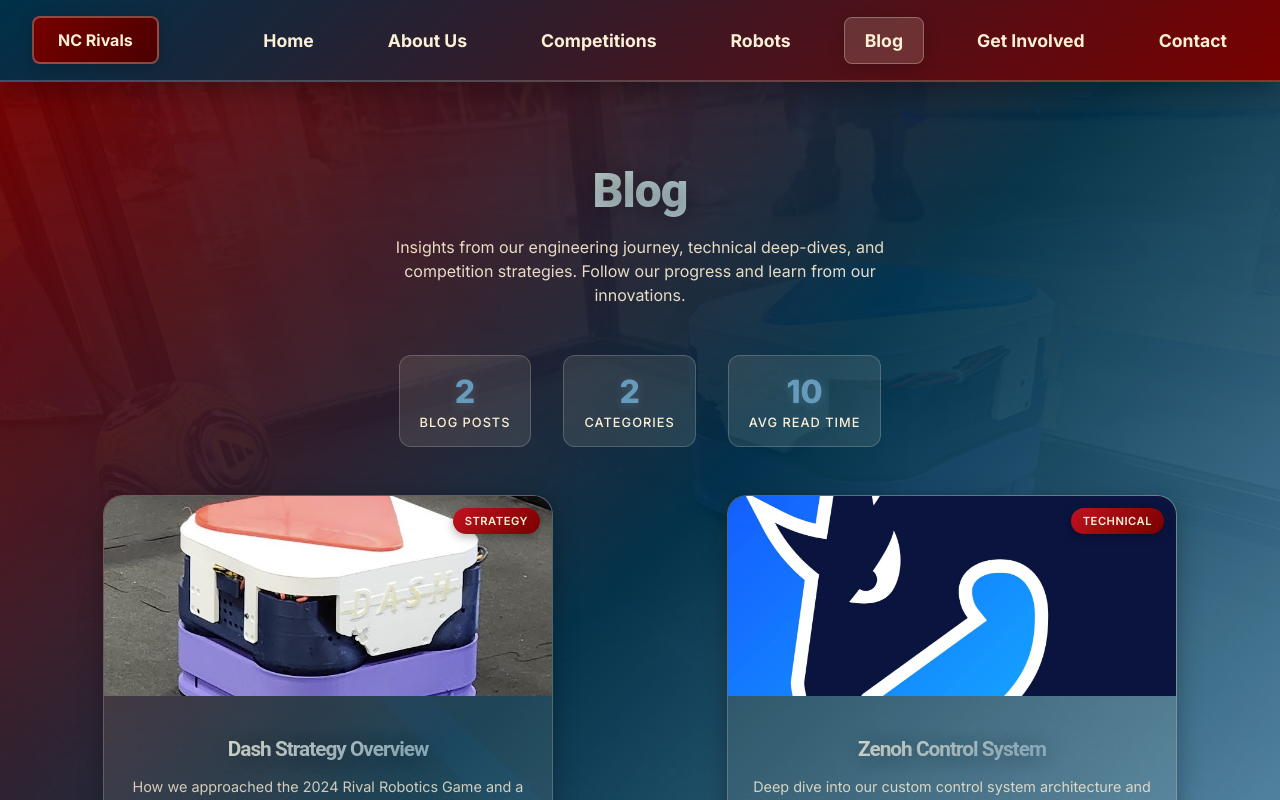
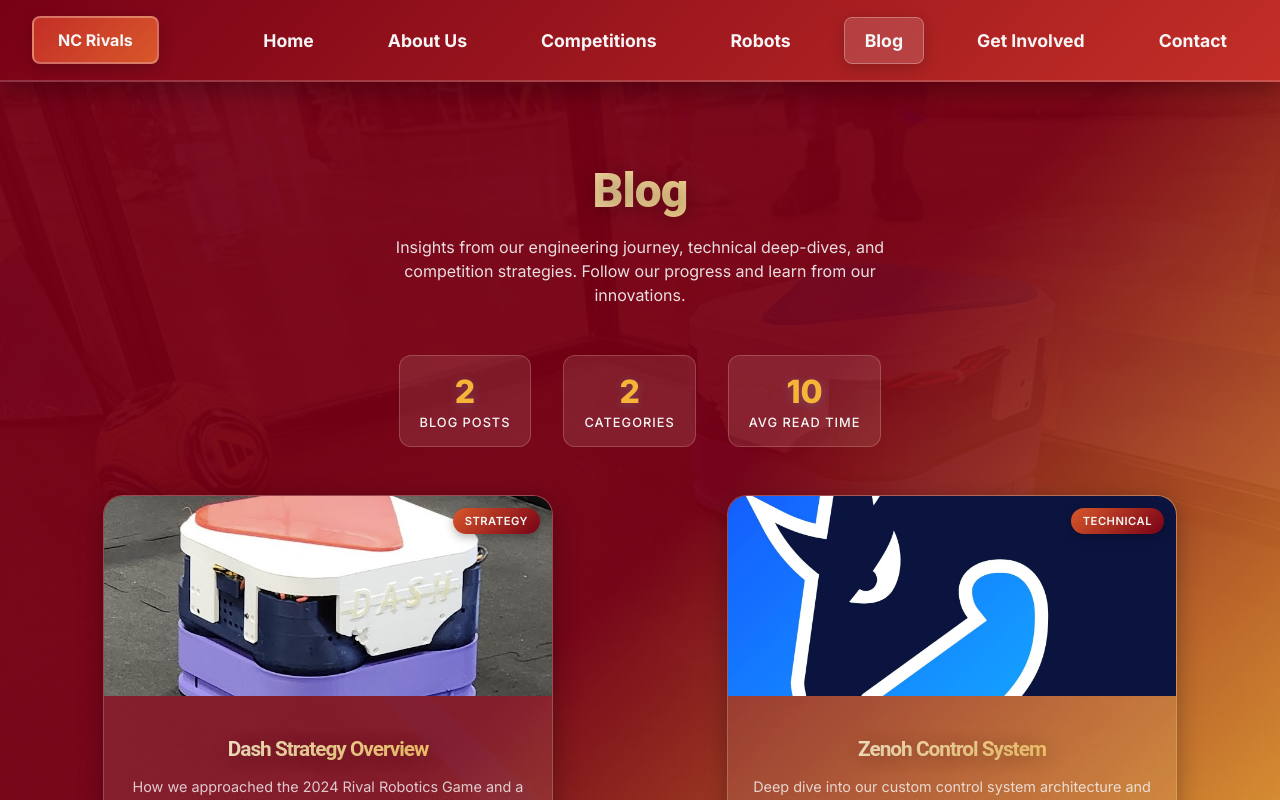
Before and after one commit to TimothyM2005/NCRivals, a React (Create React App) app in the folder ncrivals/: page /blog in a window 1280 px wide. Shown: the top 800 px of the page. Built offline with nearby package versions, Linux system fonts and the light colour scheme.

Commit message:
Color Updates

```diff
--- a/ncrivals/src/components/Navbar/Navbar.module.css
+++ b/ncrivals/src/components/Navbar/Navbar.module.css
@@ -1,16 +1,16 @@
 /* Navbar container */
 .navbar {
-  background: linear-gradient(135deg, var(--accent-color) 0%, var(--darkest-red) 100%);
+  background: linear-gradient(135deg, var(--jet) 0%, var(--penn-red) 100%);
   /* Dark gradient to match button style */
   display: flex;
   justify-content: space-between;
   align-items: center;
   /* Align items vertically */
   padding: 1rem 2rem;
-  color: var(--cream);
+  color: var(--seasalt);
   box-shadow: 0 8px 25px rgba(0, 0, 0, 0.3);
   /* Stronger shadow for depth */
-  border-bottom: 2px solid rgba(253, 240, 213, 0.2);
+  border-bottom: 2px solid rgba(246, 246, 246, 0.2);
   /* Subtle border for definition */
   position: sticky;
   /* Stick the navbar to the top */
@@ -40,14 +40,14 @@
   font-weight: bold;
   letter-spacing: 1.5px;
   /* Space between letters */
-  color: var(--cream);
+  color: var(--seasalt);
   text-shadow: 2px 2px 8px rgba(0, 0, 0, 0.6);
   /* Stronger shadow for logo */
   transition: color 0.3s ease;
 }
 
 .logo:hover {
-  color: var(--light-blue);
+  color: var(--platinum);
 }
 
 /* Navigation links container */
@@ -62,7 +62,7 @@
 
 /* Individual link styles */
 .navLinks li a {
-  color: var(--cream);
+  color: var(--seasalt);
   text-decoration: none;
   font-weight: bold;
   font-size: 1.1rem;
@@ -75,28 +75,28 @@
 
 /* Active link styles */
 .navLinks li a.active {
-  color: var(--cream);
-  background: rgba(253, 240, 213, 0.15);
-  border: 1px solid rgba(253, 240, 213, 0.3);
+  color: var(--seasalt);
+  background: rgba(246, 246, 246, 0.15);
+  border: 1px solid rgba(246, 246, 246, 0.3);
   box-shadow: 0 4px 15px rgba(0, 0, 0, 0.2);
 }
 
 /* Hover effect on links */
 .navLinks li a:hover {
-  color: var(--cream);
-  background: rgba(253, 240, 213, 0.1);
-  border: 1px solid rgba(253, 240, 213, 0.3);
+  color: var(--seasalt);
+  background: rgba(246, 246, 246, 0.1);
+  border: 1px solid rgba(246, 246, 246, 0.3);
   transform: translateY(-2px);
   box-shadow: 0 6px 20px rgba(0, 0, 0, 0.25);
 }
 
 /* Home button style */
 .homebutton {
-  background: linear-gradient(135deg, var(--darkest-red) 0%, #4a0000 100%);
+  background: linear-gradient(135deg, var(--penn-red) 0%, var(--engineering-orange) 100%);
   /* Match secondary button style */
-  color: var(--cream);
+  color: var(--seasalt);
   /* Cream text for contrast */
-  border: 2px solid rgba(253, 240, 213, 0.3);
+  border: 2px solid rgba(246, 246, 246, 0.3);
   padding: 0.75rem 1.5rem;
   /* Increased padding for better feel */
   border-radius: 8px;
@@ -112,19 +112,19 @@
 
 /* Home button hover effect */
 .homebutton:hover {
-  background: linear-gradient(135deg, #002a3b 0%, #5a0000 100%);
+  background: linear-gradient(135deg, var(--jet) 0%, var(--engineering-orange) 100%);
   /* Match primary button hover */
-  border-color: var(--cream);
+  border-color: var(--seasalt);
   transform: translateY(-2px);
-  box-shadow: 0 8px 25px rgba(120, 0, 0, 0.4);
+  box-shadow: 0 8px 25px rgba(153, 1, 0, 0.4);
 }
 
 /* Home button active state */
 .homebutton.active {
-  background: linear-gradient(135deg, #002a3b 0%, #5a0000 100%);
-  border-color: var(--light-blue);
+  background: linear-gradient(135deg, var(--jet) 0%, var(--engineering-orange) 100%);
+  border-color: var(--platinum);
   transform: translateY(-1px);
-  box-shadow: 0 6px 20px rgba(120, 0, 0, 0.3);
+  box-shadow: 0 6px 20px rgba(153, 1, 0, 0.3);
 }
 
 /* Mobile menu toggle button (hamburger) */
@@ -144,7 +144,7 @@
 .hamburger {
   width: 2rem;
   height: 0.25rem;
-  background: var(--cream);
+  background: var(--seasalt);
   border-radius: 10px;
   transition: all 0.3s linear;
   position: relative;
@@ -195,7 +195,7 @@
     height: 100vh;
     width: 100%;
     max-width: 300px;
-    background: linear-gradient(135deg, var(--accent-color) 0%, var(--darkest-red) 100%);
+    background: linear-gradient(135deg, var(--jet) 0%, var(--penn-red) 100%);
     flex-direction: column;
     justify-content: flex-start;
     align-items: center;
@@ -218,14 +218,14 @@
     font-size: 1.1rem;
     border-radius: 0;
     border: none;
-    border-bottom: 1px solid rgba(253, 240, 213, 0.1);
+    border-bottom: 1px solid rgba(246, 246, 246, 0.1);
     transition: all 0.3s ease;
   }
 
   .navLinks li a:hover,
   .navLinks li a.active {
-    background: rgba(253, 240, 213, 0.15);
-    border-bottom: 1px solid rgba(253, 240, 213, 0.3);
+    background: rgba(246, 246, 246, 0.15);
+    border-bottom: 1px solid rgba(246, 246, 246, 0.3);
     transform: none;
     box-shadow: none;
   }
--- a/ncrivals/src/pages/Competitions/Competitions.module.css
+++ b/ncrivals/src/pages/Competitions/Competitions.module.css
@@ -6,15 +6,15 @@ html,
 body {
   margin: 0;
   padding: 0;
-  background-color: var(--darkest-red);
+  background-color: var(--penn-red);
 }
 
 /* Competitions Section */
 .competitions {
   padding: 4rem 2rem;
-  background: linear-gradient(135deg, var(--darkest-red) 0%, var(--accent-color) 50%, var(--secondary-color) 100%);
+  background: linear-gradient(135deg, var(--penn-red) 0%, var(--jet) 50%, var(--platinum) 100%);
   min-height: 100vh;
-  color: var(--cream);
+  color: var(--seasalt);
   font-family: 'Inter', sans-serif;
   position: relative;
   overflow-x: hidden;
@@ -44,7 +44,7 @@ body {
 /* Headings */
 h2,
 h3 {
-  color: #cc0000;
+  color: var(--penn-red);
 }
 
 h2 {
@@ -60,7 +60,7 @@ h3 {
   list-style-type: none;
   padding: 0;
   font-size: 1.1rem;
-  color: #cc0000;
+  color: var(--penn-red);
 }
 
 /* Competition Card */
@@ -112,12 +112,12 @@ h3 {
   margin: 0;
   font-size: 1.25rem;
   font-weight: 600;
-  color: #f1faee;
+  color: var(--seasalt);
   transition: color 0.3s ease;
 }
 
 .cardHeader:hover .cardTitle h3 {
-  color: #ff4444;
+  color: var(--engineering-orange);
 }
 
 .upcomingBadge,
@@ -132,26 +132,26 @@ h3 {
 
 .upcomingBadge {
   background: rgba(34, 197, 94, 0.2);
-  color: #4ade80;
+  color: #22c55e;
   border: 1px solid rgba(34, 197, 94, 0.3);
 }
 
 .pastBadge {
   background: rgba(156, 163, 175, 0.2);
-  color: #9ca3af;
+  color: var(--platinum);
   border: 1px solid rgba(156, 163, 175, 0.3);
 }
 
 .expandIcon {
   width: 24px;
   height: 24px;
-  color: #888;
+  color: var(--platinum);
   transition: all 0.3s cubic-bezier(0.4, 0, 0.2, 1);
 }
 
 .expandIcon.rotated {
   transform: rotate(180deg);
-  color: #cc0000;
+  color: var(--penn-red);
 }
 
 .competitionDetails {
@@ -162,7 +162,7 @@ h3 {
 
 .description {
   margin: 0 0 2rem 0;
-  color: #d1d5db;
+  color: var(--platinum);
   line-height: 1.8;
   font-size: 1.05rem;
   letter-spacing: 0.3px;
@@ -170,7 +170,7 @@ h3 {
   padding: 1.5rem;
   background: rgba(255, 255, 255, 0.02);
   border-radius: 12px;
-  border-left: 4px solid #cc0000;
+  border-left: 4px solid var(--penn-red);
 }
 
 .imageSection {
@@ -227,7 +227,7 @@ h3 {
   width: 48px;
   height: 48px;
   border-radius: 50%;
-  background: linear-gradient(135deg, #cc0000 0%, #aa0000 100%);
+  background: linear-gradient(135deg, var(--penn-red) 0%, var(--engineering-orange) 100%);
   border: 2px solid rgba(255, 255, 255, 0.2);
   color: white;
   display: flex;
@@ -237,7 +237,7 @@ h3 {
   transition: all 0.3s cubic-bezier(0.4, 0, 0.2, 1);
   backdrop-filter: blur(15px);
   box-shadow:
-    0 4px 15px rgba(204, 0, 0, 0.3),
+    0 4px 15px rgba(153, 1, 0, 0.3),
     0 2px 8px rgba(0, 0, 0, 0.2);
   position: relative;
   overflow: hidden;
@@ -258,11 +258,11 @@ h3 {
 }
 
 .navButton:hover {
-  background: linear-gradient(135deg, #ff2222 0%, #cc0000 100%);
+  background: linear-gradient(135deg, var(--engineering-orange) 0%, var(--penn-red) 100%);
   transform: scale(1.15);
   border-color: rgba(255, 255, 255, 0.4);
   box-shadow:
-    0 6px 25px rgba(204, 0, 0, 0.5),
+    0 6px 25px rgba(153, 1, 0, 0.5),
     0 4px 15px rgba(0, 0, 0, 0.3);
 }
 
@@ -294,12 +294,12 @@ h3 {
   width: 12px;
   height: 12px;
   border-radius: 50%;
-  border: 2px solid rgba(255, 255, 255, 0.3);
-  background: rgba(255, 255, 255, 0.1);
+  background: rgba(255, 255, 255, 0.3);
   cursor: pointer;
   transition: all 0.3s cubic-bezier(0.4, 0, 0.2, 1);
   position: relative;
-  overflow: hidden;
+  backdrop-filter: blur(10px);
+  border: 2px solid transparent;
 }
 
 .dot::before {
@@ -307,39 +307,37 @@ h3 {
   position: absolute;
   top: 50%;
   left: 50%;
-  transform: translate(-50%, -50%) scale(0);
+  transform: translate(-50%, -50%);
   width: 6px;
   height: 6px;
   border-radius: 50%;
-  background: #cc0000;
-  transition: transform 0.3s ease;
+  background: var(--penn-red);
+  opacity: 0;
+  transition: opacity 0.3s ease;
 }
 
 .dot:hover {
-  border-color: rgba(255, 255, 255, 0.6);
-  background: rgba(255, 255, 255, 0.2);
+  background: rgba(255, 255, 255, 0.5);
+  border-color: var(--penn-red);
+  transform: scale(1.2);
+}
+
+.dot.activeDot {
+  background: var(--penn-red);
+  border-color: var(--seasalt);
   transform: scale(1.1);
 }
 
-.dot.activeDot {
-  border-color: #cc0000;
-  background: rgba(204, 0, 0, 0.2);
-  transform: scale(1.3);
-  box-shadow: 0 2px 8px rgba(204, 0, 0, 0.4);
-}
-
 .dot.activeDot::before {
-  transform: translate(-50%, -50%) scale(1);
+  opacity: 1;
 }
 
 .comingSoon {
-  display: flex;
-  align-items: center;
-  justify-content: center;
-  gap: 0.75rem;
-  padding: 2rem;
-  color: #888;
+  text-align: center;
+  color: var(--platinum);
   font-style: italic;
+  font-size: 1.1rem;
+  padding: 3rem 2rem;
   background: rgba(255, 255, 255, 0.02);
   border-radius: 12px;
   border: 2px dashed rgba(255, 255, 255, 0.1);
@@ -381,35 +379,37 @@ h3 {
 
 /* Footer */
 footer {
-  background-color: #1d1d1d;
-  padding: 1rem 0;
+  background-color: var(--jet);
+  padding: 2rem 0;
   text-align: center;
-  color: #f1faee;
-  margin-top: auto;
+  color: var(--seasalt);
 }
 
 .header {
   text-align: center;
-  margin-bottom: 4rem;
+  padding: 4rem 0 2rem;
+  background: linear-gradient(135deg, var(--penn-red) 0%, var(--engineering-orange) 100%);
+  color: var(--text-white);
+  margin-bottom: 3rem;
+  border-radius: 16px;
+  box-shadow: var(--shadow-dark);
 }
 
 .header h1 {
-  font-size: 3.5rem;
-  margin-bottom: 1rem;
-  background: linear-gradient(135deg, #cc0000 0%, #ff4444 100%);
+  margin: 0;
+  font-size: clamp(2.5rem, 5vw, 4rem);
+  font-weight: 800;
+  background: linear-gradient(135deg, var(--seasalt) 0%, var(--platinum) 100%);
   -webkit-background-clip: text;
   -webkit-text-fill-color: transparent;
   background-clip: text;
-  font-weight: 700;
-  letter-spacing: -1px;
 }
 
 .subtitle {
-  font-size: 1.2rem;
-  color: #b0b0b0;
-  line-height: 1.6;
-  max-width: 600px;
-  margin: 0 auto;
+  margin: 1rem 0 0 0;
+  font-size: clamp(1.1rem, 2vw, 1.3rem);
+  opacity: 0.9;
+  font-weight: 400;
 }
 
 .content {
@@ -433,7 +433,7 @@ footer {
 
 .sectionHeader h2 {
   font-size: 2rem;
-  color: #f1faee;
+  color: var(--seasalt);
   display: flex;
   align-items: center;
   gap: 0.75rem;
@@ -445,11 +445,11 @@ footer {
   width: 28px;
   height: 28px;
   stroke-width: 2;
-  color: #cc0000;
+  color: var(--penn-red);
 }
 
 .sectionCount {
-  background: linear-gradient(135deg, #cc0000 0%, #aa0000 100%);
+  background: linear-gradient(135deg, var(--penn-red) 0%, var(--engineering-orange) 100%);
   color: white;
   padding: 0.5rem 1rem;
   border-radius: 20px;
--- a/ncrivals/src/pages/Home/Home.module.css
+++ b/ncrivals/src/pages/Home/Home.module.css
@@ -1,24 +1,9 @@
 /* Import modern fonts */
 @import url('https://fonts.googleapis.com/css2?family=Inter:wght@300;400;500;600;700;800&display=swap');
 
-/* CSS Custom Properties for consistent theming */
-:root {
-  --primary-color: #C1121F;
-  --secondary-color: #669BBC;
-  --accent-color: #003049;
-  --text-light: #ffffff;
-  --text-dark: #000000;
-  --cream: #FDF0D5;
-  --darkest-red: #780000;
-  --glass-bg: rgba(253, 240, 213, 0.15);
-  --glass-border: rgba(253, 240, 213, 0.3);
-  --shadow-light: 0 8px 32px rgba(120, 0, 0, 0.37);
-  --shadow-dark: 0 4px 20px rgba(0, 0, 0, 0.3);
-}
-
 /* Container for the home page */
 .homeContainer {
-  background: linear-gradient(135deg, var(--darkest-red) 0%, var(--primary-color) 30%, var(--accent-color) 70%, var(--secondary-color) 100%);
+  background: linear-gradient(135deg, var(--penn-red) 0%, var(--engineering-orange) 30%, var(--jet) 70%, var(--platinum) 100%);
   min-height: 100vh;
   font-family: 'Inter', sans-serif;
   overflow-x: hidden;
@@ -63,7 +48,7 @@
   border: 1px solid var(--glass-border);
   padding: 8px 16px;
   border-radius: 20px;
-  color: var(--text-light);
+  color: var(--text-white);
   font-size: 0.9rem;
   font-weight: 500;
   margin-bottom: 1.5rem;
@@ -74,11 +59,11 @@
   font-size: clamp(3rem, 6vw, 5rem);
   font-weight: 800;
   margin: 0 0 1.5rem 0;
-  color: var(--text-light);
+  color: var(--text-white);
   line-height: 1.1;
   text-shadow: 2px 2px 20px rgba(0, 0, 0, 0.3);
   animation: slideInLeft 0.6s ease 0.4s both;
-  background: linear-gradient(135deg, var(--cream) 0%, var(--secondary-color) 100%);
+  background: linear-gradient(135deg, var(--seasalt) 0%, var(--platinum) 100%);
   -webkit-background-clip: text;
   -webkit-text-fill-color: transparent;
   background-clip: text;
@@ -87,7 +72,7 @@
 .subtitle {
   font-size: clamp(1.1rem, 2.5vw, 1.4rem);
   line-height: 1.6;
-  color: var(--cream);
+  color: var(--seasalt);
   margin-bottom: 2.5rem;
   font-weight: 400;
   animation: slideInLeft 0.6s ease 0.6s both;
@@ -116,31 +101,31 @@
 }
 
 .primaryButton {
-  background: linear-gradient(135deg, var(--accent-color) 0%, var(--darkest-red) 100%);
-  color: var(--cream);
+  background: linear-gradient(135deg, var(--jet) 0%, var(--penn-red) 100%);
+  color: var(--seasalt);
   box-shadow: var(--shadow-dark);
-  border: 2px solid rgba(253, 240, 213, 0.3);
+  border: 2px solid rgba(246, 246, 246, 0.3);
 }
 
 .primaryButton:hover {
   transform: translateY(-2px);
-  box-shadow: 0 8px 30px rgba(0, 48, 73, 0.5);
-  background: linear-gradient(135deg, #002a3b 0%, #5a0000 100%);
-  border-color: var(--cream);
+  box-shadow: 0 8px 30px rgba(51, 51, 51, 0.5);
+  background: linear-gradient(135deg, var(--jet) 0%, var(--engineering-orange) 100%);
+  border-color: var(--seasalt);
 }
 
 .secondaryButton {
-  background: linear-gradient(135deg, var(--accent-color) 0%, var(--darkest-red) 100%);
-  color: var(--cream);
+  background: linear-gradient(135deg, var(--jet) 0%, var(--penn-red) 100%);
+  color: var(--seasalt);
   box-shadow: var(--shadow-dark);
-  border: 2px solid rgba(253, 240, 213, 0.3);
+  border: 2px solid rgba(246, 246, 246, 0.3);
 }
 
 .secondaryButton:hover {
   transform: translateY(-2px);
-  box-shadow: 0 8px 30px rgba(0, 48, 73, 0.5);
-  background: linear-gradient(135deg, #002a3b 0%, #5a0000 100%);
-  border-color: var(--cream);
+  box-shadow: 0 8px 30px rgba(51, 51, 51, 0.5);
+  background: linear-gradient(135deg, var(--jet) 0%, var(--engineering-orange) 100%);
+  border-color: var(--seasalt);
 }
 
 /* Hero Visual */
@@ -181,7 +166,7 @@
   left: 50%;
   transform: translate(-50%, -50%);
   text-align: center;
-  color: var(--text-light);
+  color: var(--text-white);
   font-weight: 600;
   pointer-events: none;
 }
@@ -202,7 +187,7 @@
 
 .floatingElement {
   position: absolute;
-  background: linear-gradient(135deg, var(--secondary-color), var(--primary-color));
+  background: linear-gradient(135deg, var(--platinum), var(--engineering-orange));
   border-radius: 50%;
   animation: floatingBubbles ease-in-out infinite;
   opacity: 0.6;
@@ -289,7 +274,7 @@
   left: -100%;
   width: 100%;
   height: 100%;
-  background: linear-gradient(90deg, transparent, rgba(253, 240, 213, 0.2), transparent);
+  background: linear-gradient(90deg, transparent, rgba(246, 246, 246, 0.2), transparent);
   transition: left 0.5s;
 }
 
@@ -309,14 +294,14 @@
 }
 
 .featureCard h3 {
-  color: var(--text-light);
+  color: var(--text-white);
   font-size: 1.5rem;
   font-weight: 600;
   margin-bottom: 1rem;
 }
 
 .featureCard p {
-  color: var(--cream);
+  color: var(--seasalt);
   line-height: 1.6;
   font-weight: 400;
 }
@@ -350,13 +335,13 @@
 .statNumber {
   font-size: 3rem;
   font-weight: 800;
-  color: var(--cream);
+  color: var(--seasalt);
   margin-bottom: 0.5rem;
-  text-shadow: 0 2px 10px rgba(193, 18, 31, 0.3);
+  text-shadow: 0 2px 10px rgba(153, 1, 0, 0.3);
 }
 
 .statLabel {
-  color: var(--text-light);
+  color: var(--text-white);
   font-weight: 500;
   font-size: 0.9rem;
   text-transform: uppercase;
@@ -374,7 +359,7 @@
 }
 
 .scrollArrow {
-  color: var(--text-light);
+  color: var(--text-white);
   font-size: 2rem;
   animation: bounce 2s ease-in-out infinite;
   cursor: pointer;
--- a/ncrivals/src/styles/colors.css
+++ b/ncrivals/src/styles/colors.css
@@ -1,42 +1,66 @@
 :root {
-  /* New Color Palette */
-  --darkest-red: #780000;      /* Darkest color - primary dark backgrounds */
-  --bright-red: #C1121F;       /* Main red for buttons and accents */
-  --cream: #FDF0D5;            /* Light neutral for backgrounds */
-  --dark-blue: #003049;        /* Dark blue for contrast elements */
-  --light-blue: #669BBC;       /* Light blue for secondary accents */
+  /* New Warm Color Palette */
+  --xanthous: #f7b538;         /* Bright yellow for highlights and accents */
+  --ochre: #db7c26;            /* Orange-brown for secondary elements */
+  --flame: #d8572a;            /* Orange-red for primary buttons */
+  --fire-engine-red: #c32f27;  /* Bright red for important actions */
+  --burgundy: #780116;         /* Dark red for deep backgrounds and text */
+
+  /* Light colors for contrast */
+  --seasalt: #f6f6f6;          /* Light neutral for backgrounds */
+  --platinum: #e8e8e8;         /* Secondary light background */
+
+  /* Updated color mappings */
+  --darkest-red: #780116;      /* Maps to burgundy */
+  --bright-red: #c32f27;       /* Maps to fire-engine-red */
+  --cream: #f6f6f6;            /* Maps to seasalt */
+  --dark-blue: #780116;        /* Maps to burgundy for dark elements */
+  --light-blue: #f7b538;       /* Maps to xanthous for accent elements */
 
   /* Text Colors */
   --text-white: #ffffff;       /* White text */
-  --text-black: #000000;       /* Black text */
+  --text-black: #780116;       /* Updated to use burgundy for contrast */
 
   /* Legacy variable mappings for compatibility */
-  --primary-red: #C1121F;      /* Maps to bright-red */
-  --primary-hover-red: #780000; /* Maps to darkest-red for hover states */
+  --primary-red: #c32f27;      /* Maps to fire-engine-red */
+  --primary-hover-red: #780116; /* Maps to burgundy for hover states */
   --white: #ffffff;
-  --light-gray: #FDF0D5;       /* Maps to cream */
-  --dark-gray: #003049;        /* Maps to dark-blue */
+  --light-gray: #f6f6f6;       /* Maps to seasalt */
+  --dark-gray: #780116;        /* Maps to burgundy */
+
+  /* Additional utility mappings */
+  --primary-color: #d8572a;    /* Maps to flame */
+  --secondary-color: #f7b538;  /* Maps to xanthous */
+  --accent-color: #780116;     /* Maps to burgundy */
+
+  /* Updated mappings using new warm colors */
+  --penn-red: #c32f27;         /* Maps to fire-engine-red */
+  --engineering-orange: #d8572a; /* Maps to flame */
+  --jet: #780116;              /* Maps to burgundy for dark elements */
+  --battleship-gray: #db7c26;  /* Maps to ochre */
+  --black: #780116;            /* Maps to burgundy as darkest color */
+  --rosewood: #780116;         /* Maps to burgundy */
 
   /* Glass and shadow effects */
-  --glass-bg: rgba(253, 240, 213, 0.1);
-  --glass-border: rgba(253, 240, 213, 0.2);
-  --shadow-light: 0 8px 32px rgba(120, 0, 0, 0.37);
-  --shadow-dark: 0 4px 20px rgba(0, 0, 0, 0.3);
+  --glass-bg: rgba(247, 181, 56, 0.1);
+  --glass-border: rgba(247, 181, 56, 0.2);
+  --shadow-light: 0 8px 32px rgba(195, 47, 39, 0.37);
+  --shadow-dark: 0 4px 20px rgba(120, 1, 22, 0.3);
 }
 
 body {
-  background-color: var(--cream);
-  color: var(--text-black);
+  background-color: var(--seasalt);
+  color: var(--burgundy);
   font-family: 'Inter', sans-serif;
 }
 
 a {
-  color: var(--bright-red);
+  color: var(--flame);
   text-decoration: none;
 }
 
 a:hover {
-  color: var(--darkest-red);
+  color: var(--fire-engine-red);
 }
 
 /* Utility classes */
@@ -57,23 +81,51 @@ a:hover {
 }
 
 .bg-cream {
-  background-color: var(--cream);
+  background-color: var(--seasalt);
 }
 
 .bg-dark-red {
-  background-color: var(--darkest-red);
+  background-color: var(--burgundy);
 }
 
 .bg-bright-red {
-  background-color: var(--bright-red);
+  background-color: var(--fire-engine-red);
 }
 
 .bg-dark-blue {
-  background-color: var(--dark-blue);
+  background-color: var(--burgundy);
 }
 
 .bg-light-blue {
-  background-color: var(--light-blue);
+  background-color: var(--xanthous);
+}
+
+.bg-black {
+  background-color: var(--burgundy);
+}
+
+.bg-battleship-gray {
+  background-color: var(--ochre);
+}
+
+.bg-xanthous {
+  background-color: var(--xanthous);
+}
+
+.bg-ochre {
+  background-color: var(--ochre);
+}
+
+.bg-flame {
+  background-color: var(--flame);
+}
+
+.bg-fire-engine-red {
+  background-color: var(--fire-engine-red);
+}
+
+.bg-burgundy {
+  background-color: var(--burgundy);
 }
 
 /* Custom scrollbar styles */
@@ -86,10 +138,10 @@ a:hover {
 }
 
 ::-webkit-scrollbar-thumb {
-  background-color: var(--bright-red);
+  background-color: var(--flame);
   border-radius: 10px;
 }
 
 ::-webkit-scrollbar-thumb:hover {
-  background-color: var(--darkest-red);
+  background-color: var(--fire-engine-red);
 }
--- a/ncrivals/src/styles/mobile-enhancements.css
+++ b/ncrivals/src/styles/mobile-enhancements.css
@@ -78,7 +78,7 @@ img {
 /* Better mobile focus styles */
 @media screen and (max-width: 768px) {
   *:focus {
-    outline: 2px solid var(--secondary-color, #669BBC);
+    outline: 2px solid var(--platinum);
     outline-offset: 2px;
   }
 }
@@ -206,7 +206,7 @@ img {
 /* Better mobile text selection */
 @media screen and (max-width: 768px) {
   ::selection {
-    background: var(--secondary-color, #669BBC);
-    color: white;
+    background: var(--platinum);
+    color: var(--jet);
   }
 }
```
Also changed, not shown: ncrivals/src/pages/About/About.module.css (+26 -26 lines).
